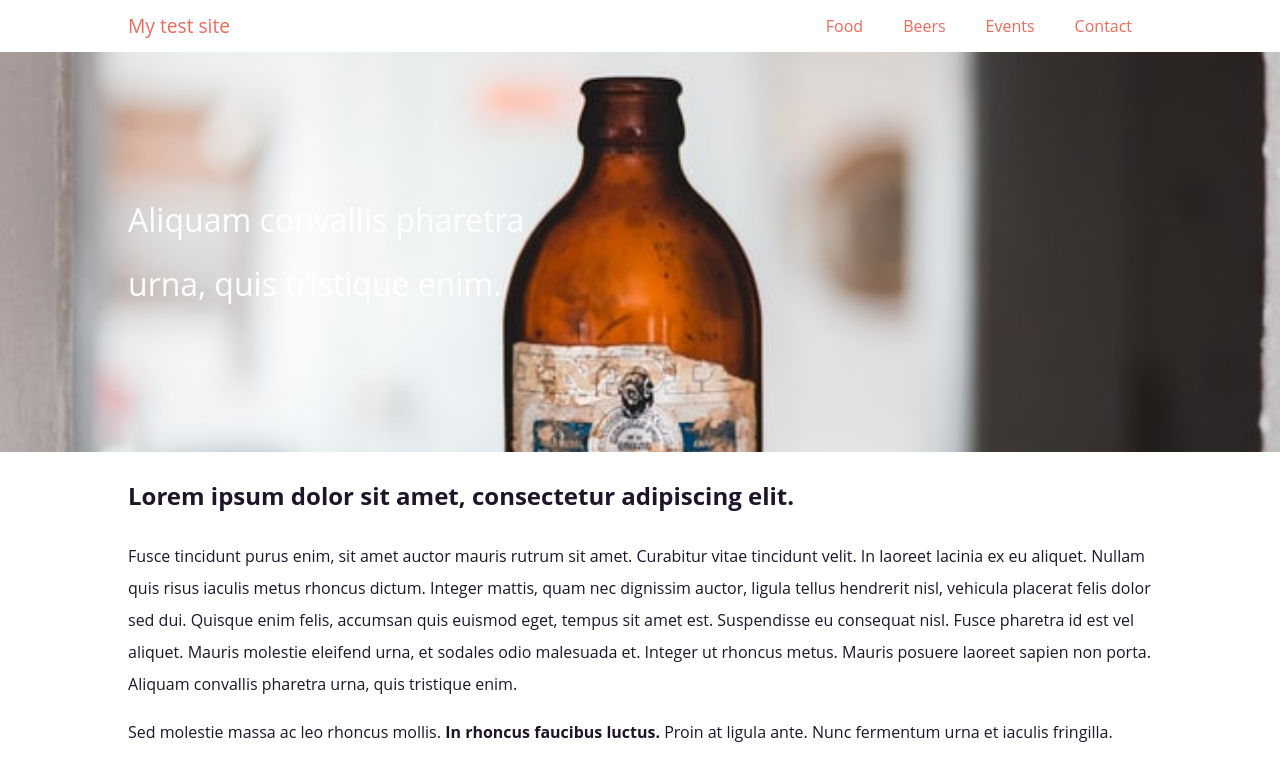
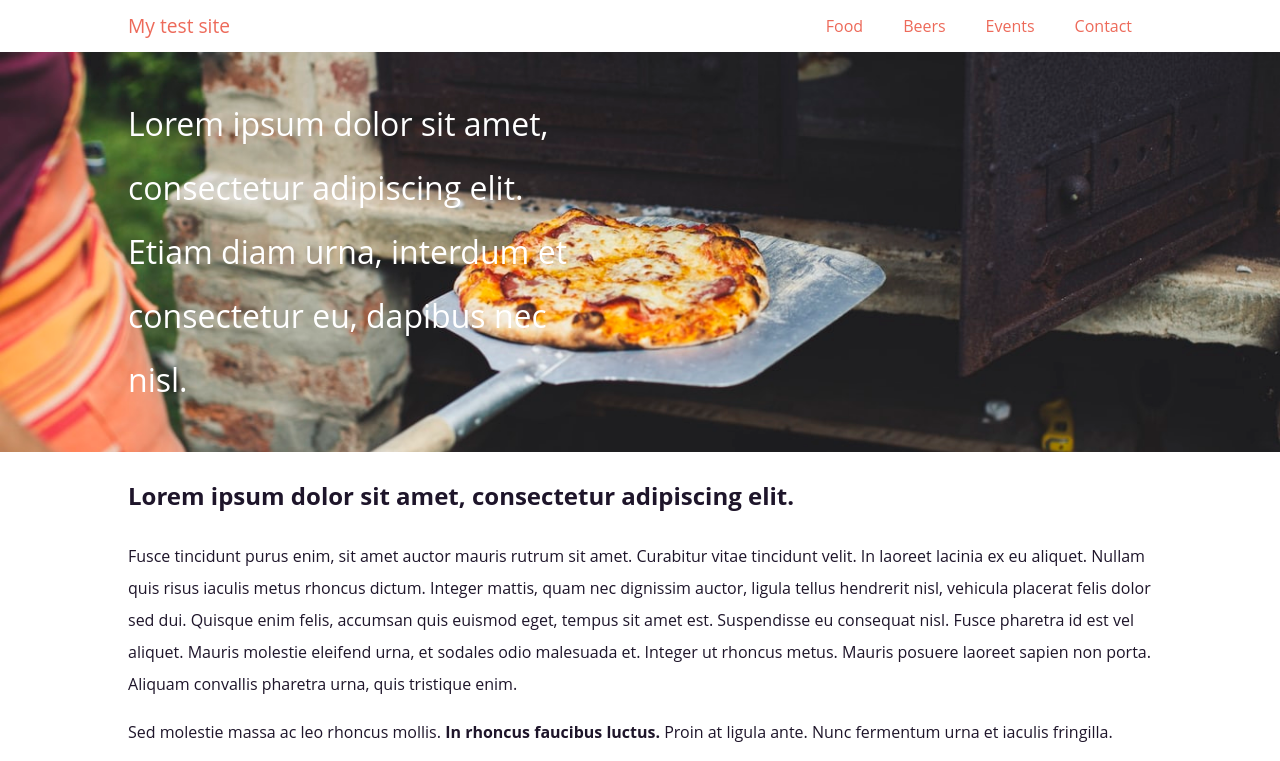
Before and after one commit to cheryllaird/netlify-cms-gatsby, a Gatsby site: page / in a window 1280 px wide. Shown: the top 761 px of the page. Built offline with nearby package versions, Linux system fonts and the light colour scheme; Gatsby itself is replaced by a stand-in of ours.

Commit message:
Update Pages “home”

```diff
--- a/site/content/home.md
+++ b/site/content/home.md
@@ -1,6 +1,7 @@
 ---
-title: Aliquam convallis pharetra urna, quis tristique enim.
-banner: /assets/beer.jpg
+title: Lorem ipsum dolor sit amet, consectetur adipiscing elit. Etiam diam urna,
+  interdum et consectetur eu, dapibus nec nisl.
+banner: /assets/splash-pizza.jpg
 ---
 ## Lorem ipsum dolor sit amet, consectetur adipiscing elit.
 
```
